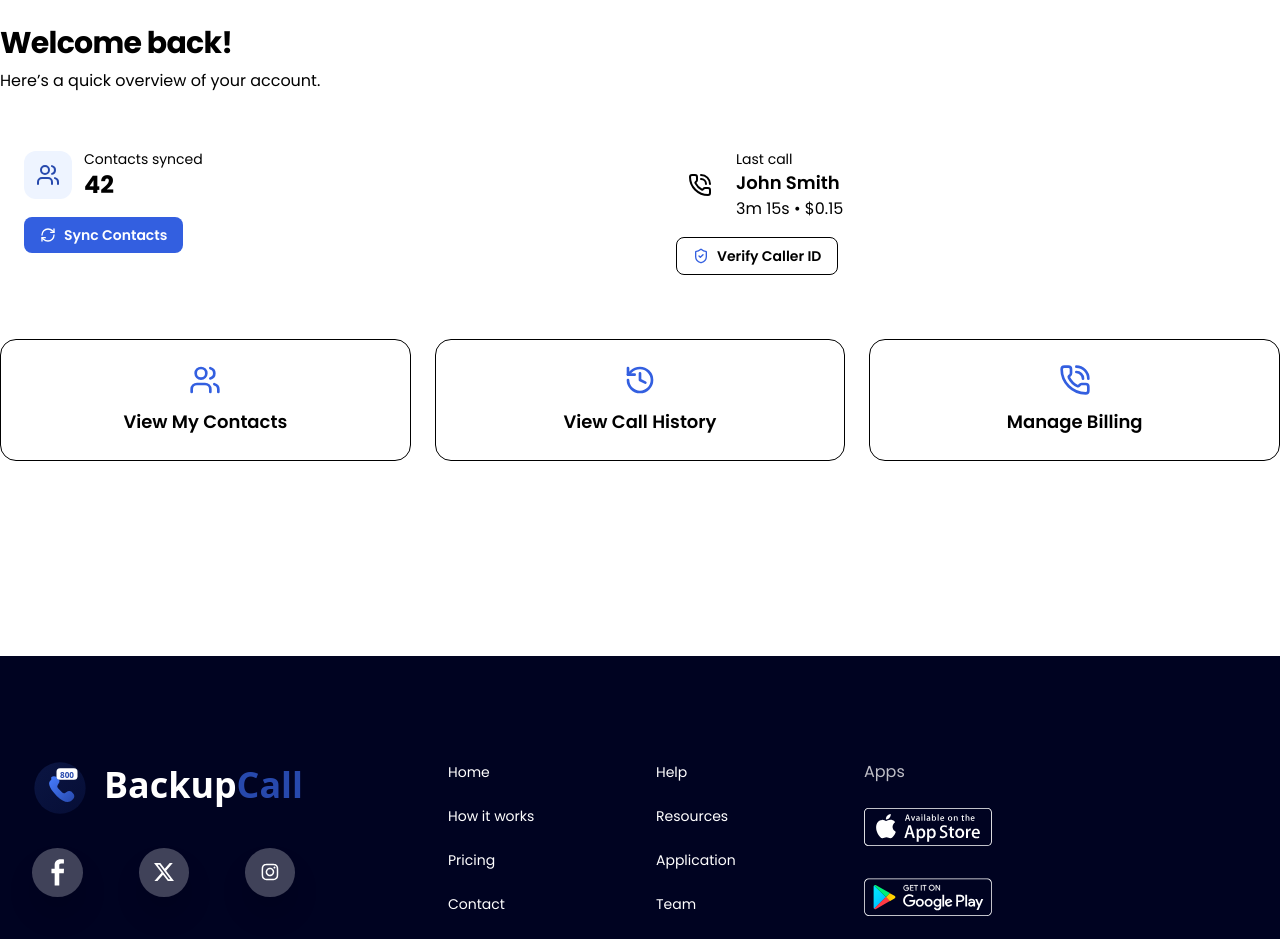
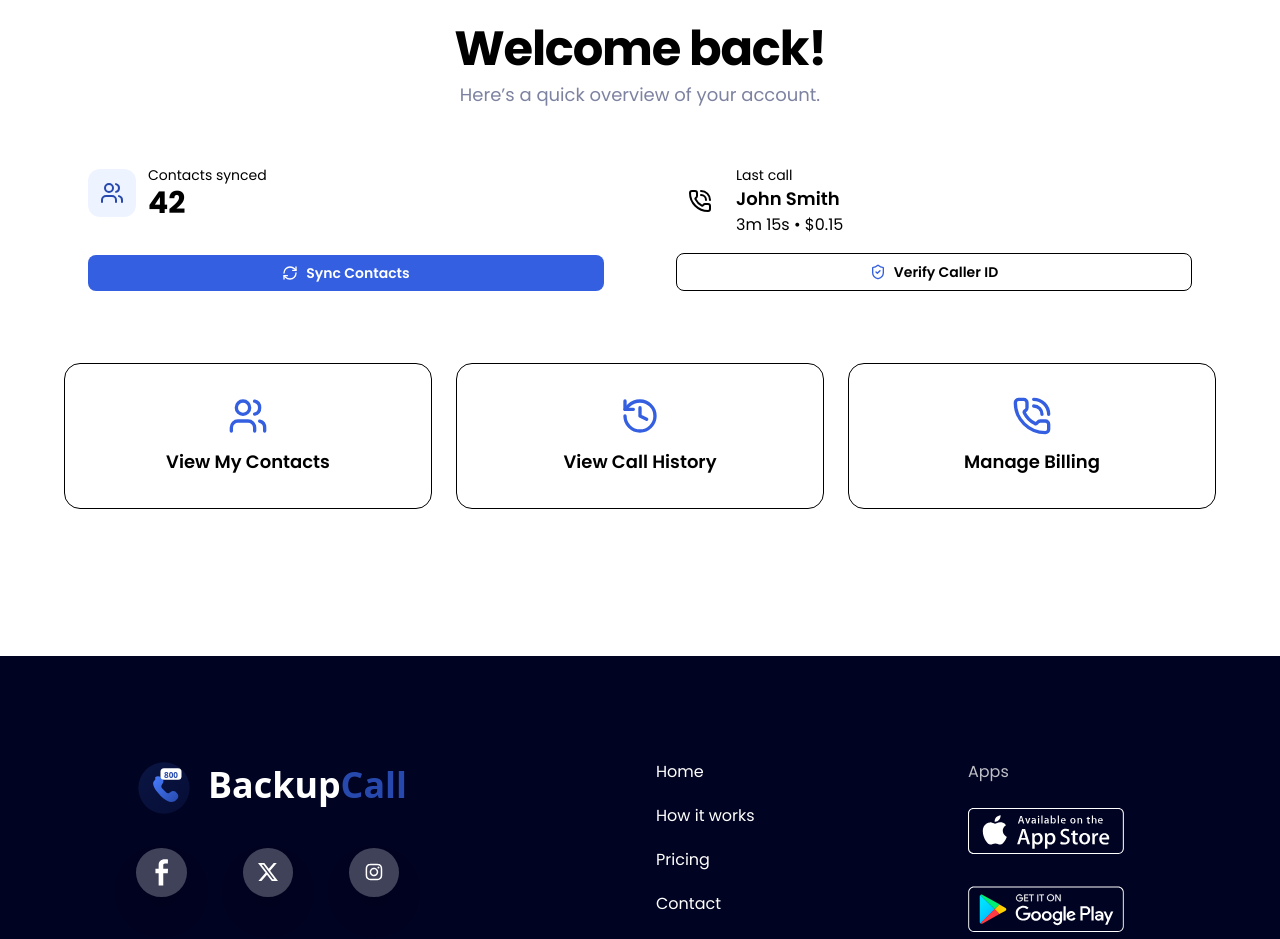
Before and after one commit to MagicSoftDev0717/backupcall-800, a Next.js app: page /dashboard in a window 1280 px wide. Shown: the part 160-1099 px from the top of the page. Built offline with nearby package versions, Linux system fonts and the light colour scheme.

Commit message:
update footer.tsx layout

```diff
--- a/src/app/page.tsx
+++ b/src/app/page.tsx
@@ -27,7 +27,7 @@ export default function Home() {
       <CTA />
 
       <Contact />
-      <Network />
+      {/* <Network /> */}
       {/* <Clientsay /> */}
       {/* <Newsletter /> */}
     </main>
--- a/src/components/Contact/index.tsx
+++ b/src/components/Contact/index.tsx
@@ -9,7 +9,7 @@ export default function ContactSection() {
     };
 
     return (
-        <section id="contact" className="scroll-mt-24 pt-0 pb-16">
+        <section id="contact" className="scroll-mt-24 pt-0 pb-20">
             <div className="">
                 <h2 className="mb-9 text-navyblue text-center text-5xl font-bold">
                     Contact Us
--- a/src/components/Dashboard/index.tsx
+++ b/src/components/Dashboard/index.tsx
@@ -48,31 +48,33 @@ export default function Dashboard() {
                 </div>
             </header>
 
-      {/* DASHBOARD CONTENT */}
-      <main className="py-10">
-        <h1 className="text-3xl font-bold tracking-tight text-slate-900">
+            <main className="py-10 max-w-6xl mx-auto">
+                {/* PAGE HEADING */}
+                <header className="mb-8 text-center">
+                    <h1 className="text-5xl font-bold tracking-tight text-slate-900">
                         Welcome back!
                     </h1>
-        <p className="mt-2 text-slate-600">
+                    <p className="text-lg mt-2 text-bluegray">
                         Here’s a quick overview of your account.
                     </p>
+                </header>
 
                 {/* SUMMARY CARDS */}
-        <div className="mt-8 grid grid-cols-1 gap-6 md:grid-cols-2">
+                <div className="grid grid-cols-1 gap-6 md:grid-cols-2">
                     {/* Contacts Summary */}
-          <div className="rounded-2xl bg-white p-6 shadow-soft">
+                    <div className="rounded-2xl bg-white p-6 shadow-soft flex flex-col justify-between">
                         <div className="flex items-center gap-3">
                             <div className="flex h-12 w-12 items-center justify-center rounded-xl bg-brand-50 text-brand-700">
                                 <Users className="h-6 w-6" />
                             </div>
                             <div>
                                 <p className="text-sm text-slate-500">Contacts synced</p>
-                <p className="text-2xl font-bold">{contactsCount}</p>
+                                <p className="text-3xl font-bold">{contactsCount}</p>
                             </div>
                         </div>
                         <button
                             onClick={handleSyncContacts}
-              className="mt-4 inline-flex items-center gap-2 rounded-lg bg-brand-600 px-4 py-2 text-sm font-semibold text-white hover:bg-brand-700 transition"
+                            className="mt-4 inline-flex items-center justify-center gap-2 rounded-lg bg-brand-600 px-4 py-2 text-sm font-semibold text-white hover:bg-brand-700 transition"
                         >
                             <RefreshCw className="h-4 w-4" />
                             Sync Contacts
@@ -80,7 +82,7 @@ export default function Dashboard() {
                     </div>
 
                     {/* Last Call Summary */}
-          <div className="rounded-2xl bg-white p-6 shadow-soft">
+                    <div className="rounded-2xl bg-white p-6 shadow-soft flex flex-col justify-between">
                         <div className="flex items-center gap-3">
                             <div className="flex h-12 w-12 items-center justify-center rounded-xl bg-green-50 text-green-700">
                                 <PhoneCall className="h-6 w-6" />
@@ -95,7 +97,7 @@ export default function Dashboard() {
                         </div>
                         <button
                             onClick={handleVerifyCallerId}
-              className="mt-4 inline-flex items-center gap-2 rounded-lg border border-slate-200 bg-white px-4 py-2 text-sm font-semibold text-slate-700 hover:bg-slate-50 transition"
+                            className="mt-4 inline-flex items-center justify-center gap-2 rounded-lg border border-slate-200 bg-white px-4 py-2 text-sm font-semibold text-slate-700 hover:bg-slate-50 transition"
                         >
                             <ShieldCheck className="h-4 w-4 text-brand-600" />
                             Verify Caller ID
@@ -104,32 +106,33 @@ export default function Dashboard() {
                 </div>
 
                 {/* QUICK ACTIONS */}
-        <div className="mt-10 grid grid-cols-1 gap-6 sm:grid-cols-2 lg:grid-cols-3">
+                <div className="mt-12 grid grid-cols-1 gap-6 sm:grid-cols-2 lg:grid-cols-3">
                     <Link
                         href="/contacts"
-            className="flex flex-col items-center justify-center rounded-2xl border border-slate-200 bg-white p-6 text-center shadow-soft hover:shadow-md transition"
+                        className="flex flex-col items-center justify-center rounded-2xl border border-slate-200 bg-white p-8 text-center shadow-soft hover:shadow-md transition"
                     >
-            <Users className="h-8 w-8 text-brand-600" />
+                        <Users className="h-10 w-10 text-brand-600" />
                         <span className="mt-3 text-lg font-semibold">View My Contacts</span>
                     </Link>
 
                     <Link
                         href="/history"
-            className="flex flex-col items-center justify-center rounded-2xl border border-slate-200 bg-white p-6 text-center shadow-soft hover:shadow-md transition"
+                        className="flex flex-col items-center justify-center rounded-2xl border border-slate-200 bg-white p-8 text-center shadow-soft hover:shadow-md transition"
                     >
-            <History className="h-8 w-8 text-brand-600" />
+                        <History className="h-10 w-10 text-brand-600" />
                         <span className="mt-3 text-lg font-semibold">View Call History</span>
                     </Link>
 
                     <Link
                         href="/billing"
-            className="flex flex-col items-center justify-center rounded-2xl border border-slate-200 bg-white p-6 text-center shadow-soft hover:shadow-md transition"
+                        className="flex flex-col items-center justify-center rounded-2xl border border-slate-200 bg-white p-8 text-center shadow-soft hover:shadow-md transition"
                     >
-            <PhoneCall className="h-8 w-8 text-brand-600" />
+                        <PhoneCall className="h-10 w-10 text-brand-600" />
                         <span className="mt-3 text-lg font-semibold">Manage Billing</span>
                     </Link>
                 </div>
             </main>
+
         </div>
     );
 }
--- a/src/components/Footer/Footer.tsx
+++ b/src/components/Footer/Footer.tsx
@@ -10,12 +10,12 @@ interface ProductType {
 const products: ProductType[] = [
     {
         id: 1,
-        link: ['Home', 'How it works', 'Pricing', 'Contact'],
+        link: ['Home', 'How it works', 'Pricing', 'Contact', 'FAQ'],
     },
-    {
-        id: 2,
-        link: ['Help', 'Resources', 'Application', 'Team']
-    }
+    // {
+    //     id: 2,
+    //     link: ['Help', 'Resources', 'Application', 'Team']
+    // }
 ]
 
 const footer = () => {
@@ -25,8 +25,8 @@ const footer = () => {
                 <div className="my-2 flex justify-center grid grid-cols-1 gap-y-10 gap-x-16 sm:grid-cols-2 lg:grid-cols-12 xl:gap-x-8 items-start">
 
                     {/* COLUMN-1 */}
-
-                    <div className='col-span-4 md:col-span-12 lg:col-span-4'>
+                    <div className='col-span-4 md:col-span-12 lg:col-span-1'></div>
+                    <div className='col-span-4 md:col-span-12 lg:col-span-5'>
                         <div className="flex items-center gap-4 pb-8">
                             <img
                                 src="/assets/footer/logo.svg"
@@ -55,11 +55,11 @@ const footer = () => {
                     {/* CLOUMN-2/3 */}
 
                     {products.map((product) => (
-                        <div key={product.id} className="group relative col-span-2 md:col-span-4 lg:col-span-2">
+                        <div key={product.id} className="group relative col-span-2 md:col-span-4 lg:col-span-3">
                             <ul>
                                 {product.link.map((link: string, index: number) => (
                                     <li key={index} className='mb-5'>
-                                        <Link href="/" className="text-white text-sm font-normal mb-6 space-links">{link}</Link>
+                                        <Link href="/" className="text-white text-medium font-normal mb-6 space-links">{link}</Link>
                                     </li>
                                 ))}
                             </ul>
@@ -83,15 +83,15 @@ const footer = () => {
                         </div>
                     </div> */}
 
-                    <div className='col-span-4 md:col-span-4 lg:col-span-4'>
+                    <div className='col-span-4 md:col-span-4 lg:col-span-3'>
                         <div className="flex gap-2">
                             <h5 className="text-base font-normal text-offwhite">Apps</h5>
                         </div>
                         <div className="flex gap-2 mt-6 mb-4">
-                            <Image src={'/assets/footer/app-store.svg'} alt="appstore-icon" width={128} height={64} />
+                            <Image src={'/assets/footer/app-store.svg'} alt="appstore-icon" width={156} height={78} />
                         </div>
                         <div className="flex gap-2 mt-8 mb-4">
-                             <Image src={'/assets/footer/google-play.svg'} alt="googleplay-icon" width={128} height={64} />
+                             <Image src={'/assets/footer/google-play.svg'} alt="googleplay-icon" width={156} height={78} />
                         </div>
                     </div>
 
--- a/src/components/Navbar/Registerdialog.tsx
+++ b/src/components/Navbar/Registerdialog.tsx
@@ -241,11 +241,23 @@ const Register = () => {
                             >
                                 <Dialog.Panel className="w-full max-w-md transform rounded-2xl bg-white p-6 shadow-xl transition-all">
                                     <div className="flex flex-col items-center">
-                                        <img
+                                        {/* <img
                                             src="/assets/signin/logo.svg"
                                             alt="logo"
                                             className="h-12 w-12"
-                                        />
+                                        /> */}
+                                        <div className="flex items-center justify-center gap-2 pl-12">
+                                            <img
+                                                src="/assets/signin/logo.svg"
+                                                alt="logo icon"
+                                                className="w-12 h-12"
+                                            />
+                                            <img
+                                                src="/assets/signin/logo-text.svg"
+                                                alt="logo text"
+                                                className="w-48 h-auto"
+                                            />
+                                        </div>
                                         <h2 className="mt-4 text-2xl font-bold text-gray-900">
                                             Create an account
                                         </h2>
```
Also changed, not shown: src/components/Navbar/Signdialog.tsx (+14 -2 lines). Lines whose indentation alone changed are shown as unchanged.
